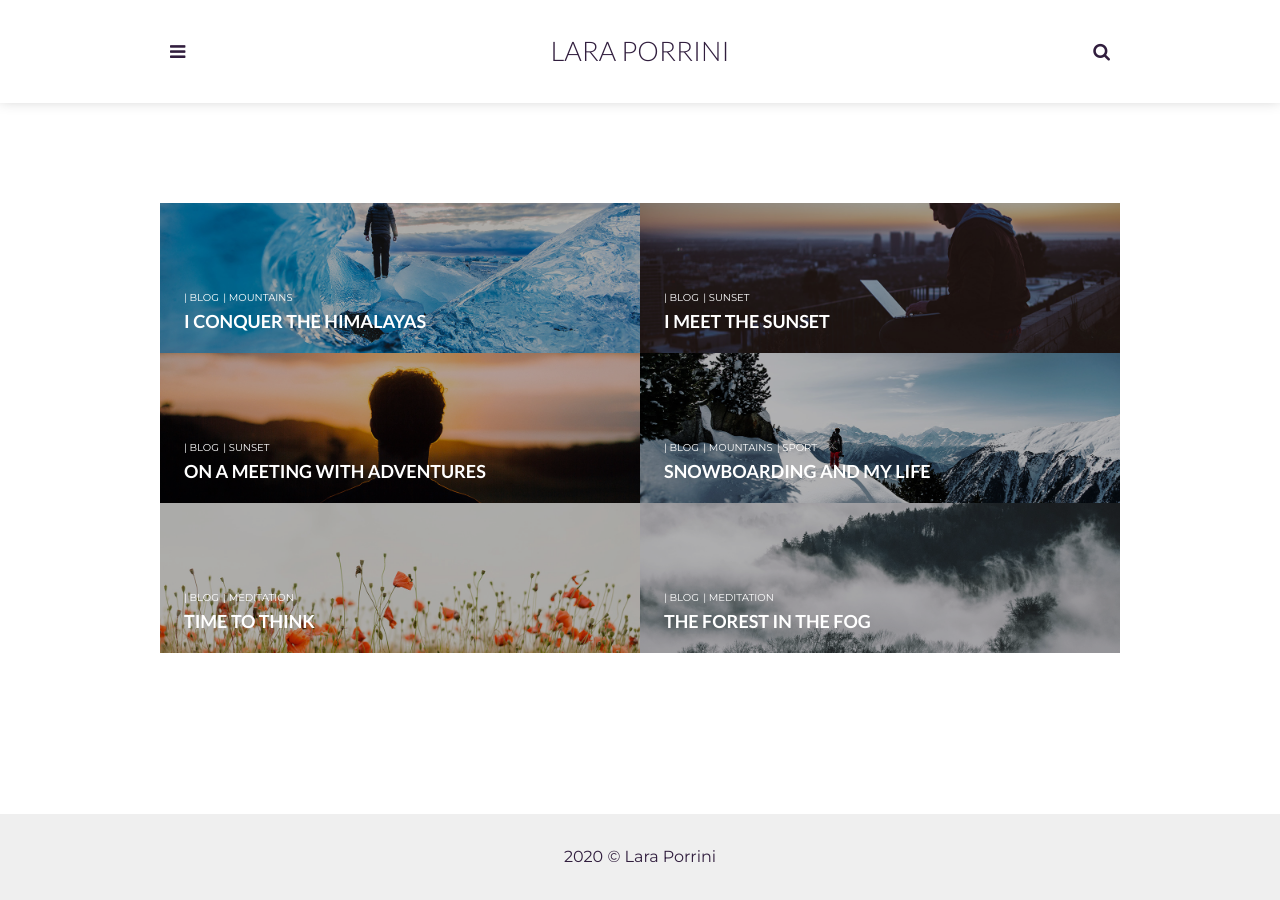
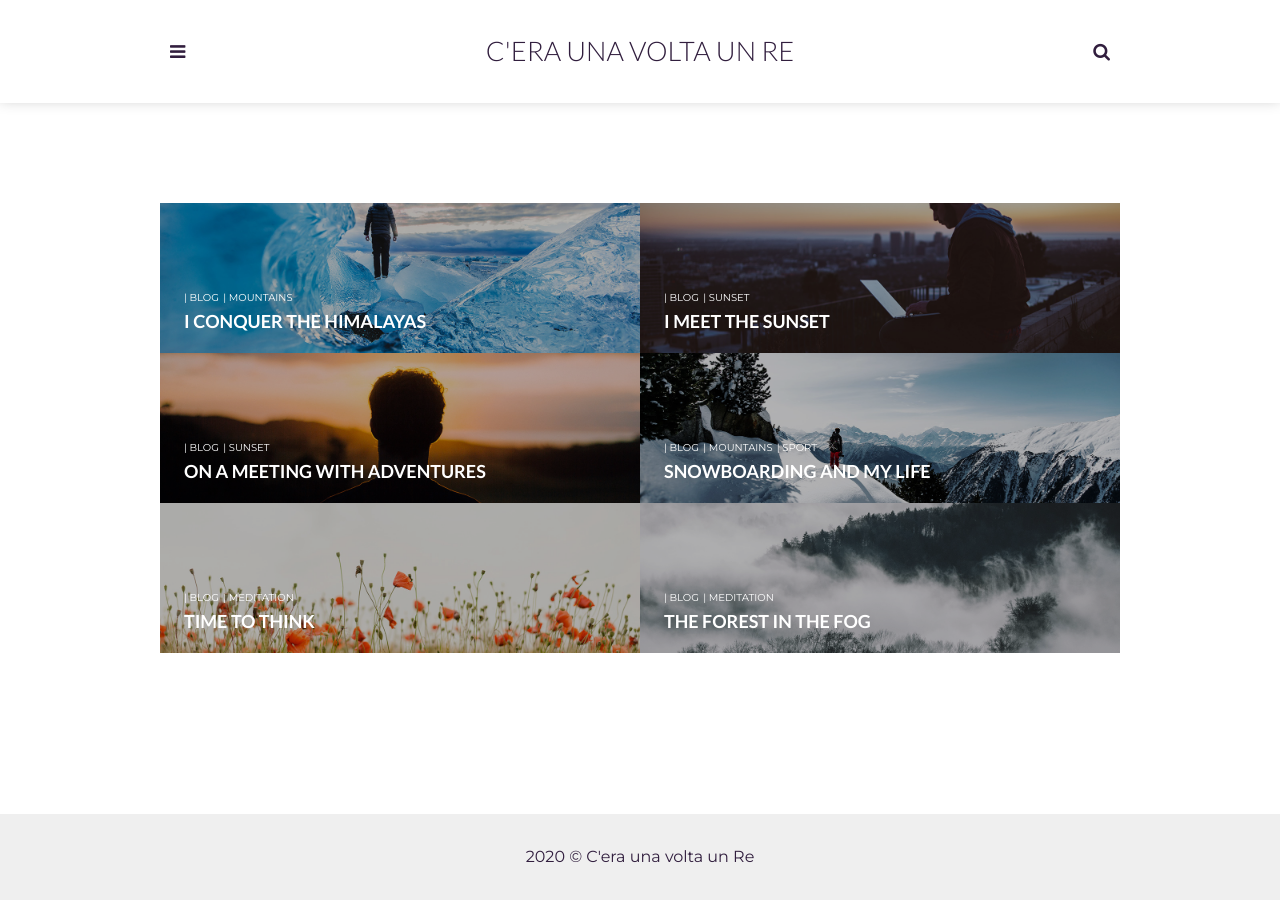
Before and after one commit to marste/lara, a Jekyll site: the page built from index.html, in a window 1280 px wide. Built offline with Jekyll 4.4.1, drawn with Linux system fonts in a browser that asks for light colours; the list of posts is cut into pages by our own code.

```diff
--- a/_config.yml
+++ b/_config.yml
@@ -9,7 +9,7 @@
 url: "" # the base hostname & protocol for your site, e.g. http://example.com
 
 # Author settings
-author: Lara Porrini # add your name
+author: C'era una volta un Re # add your name
 author-pic: adam-face.jpg
 about-author: My name is Adam Neilson. I’m a full-time adventure travel blogger and photographer who’s been exploring the world for over 2 years.
 
```
